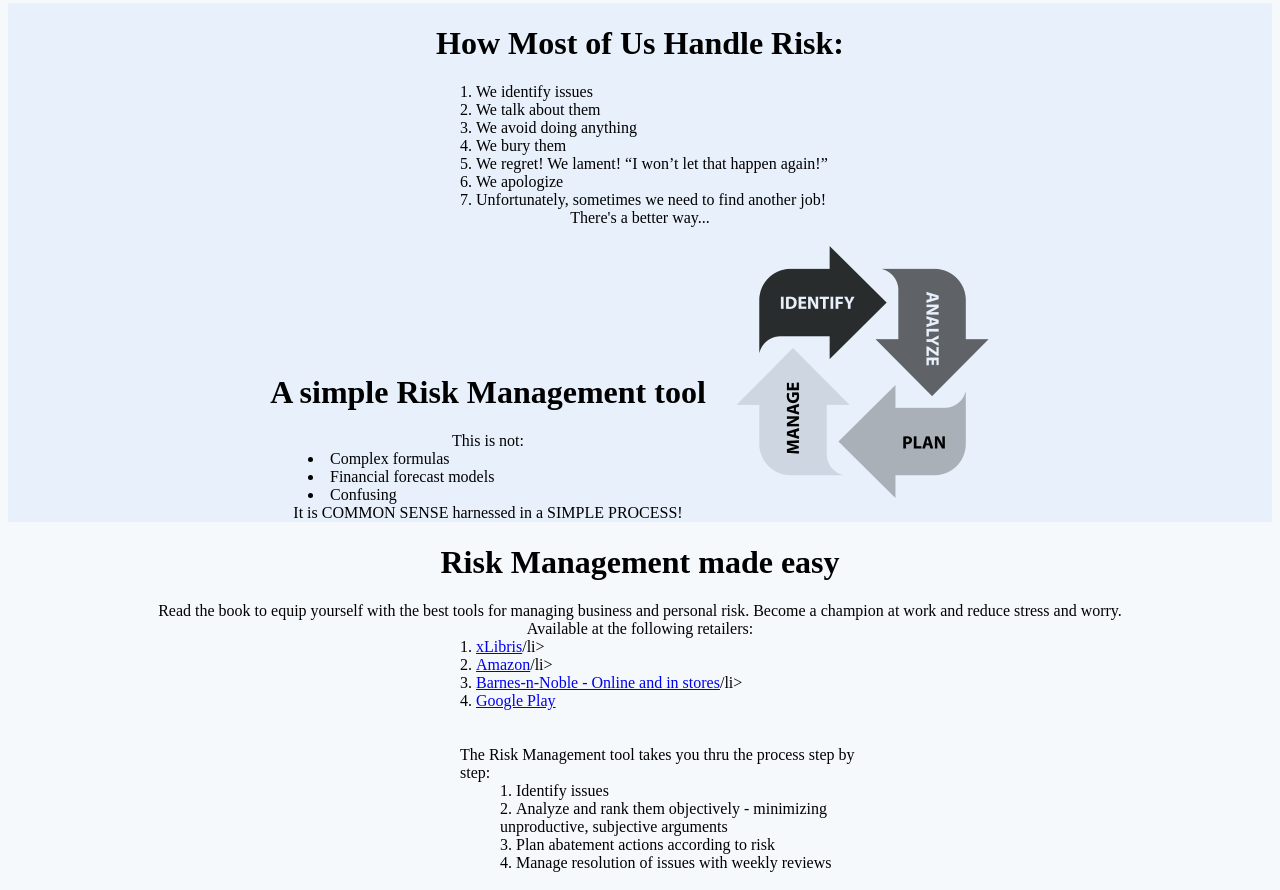
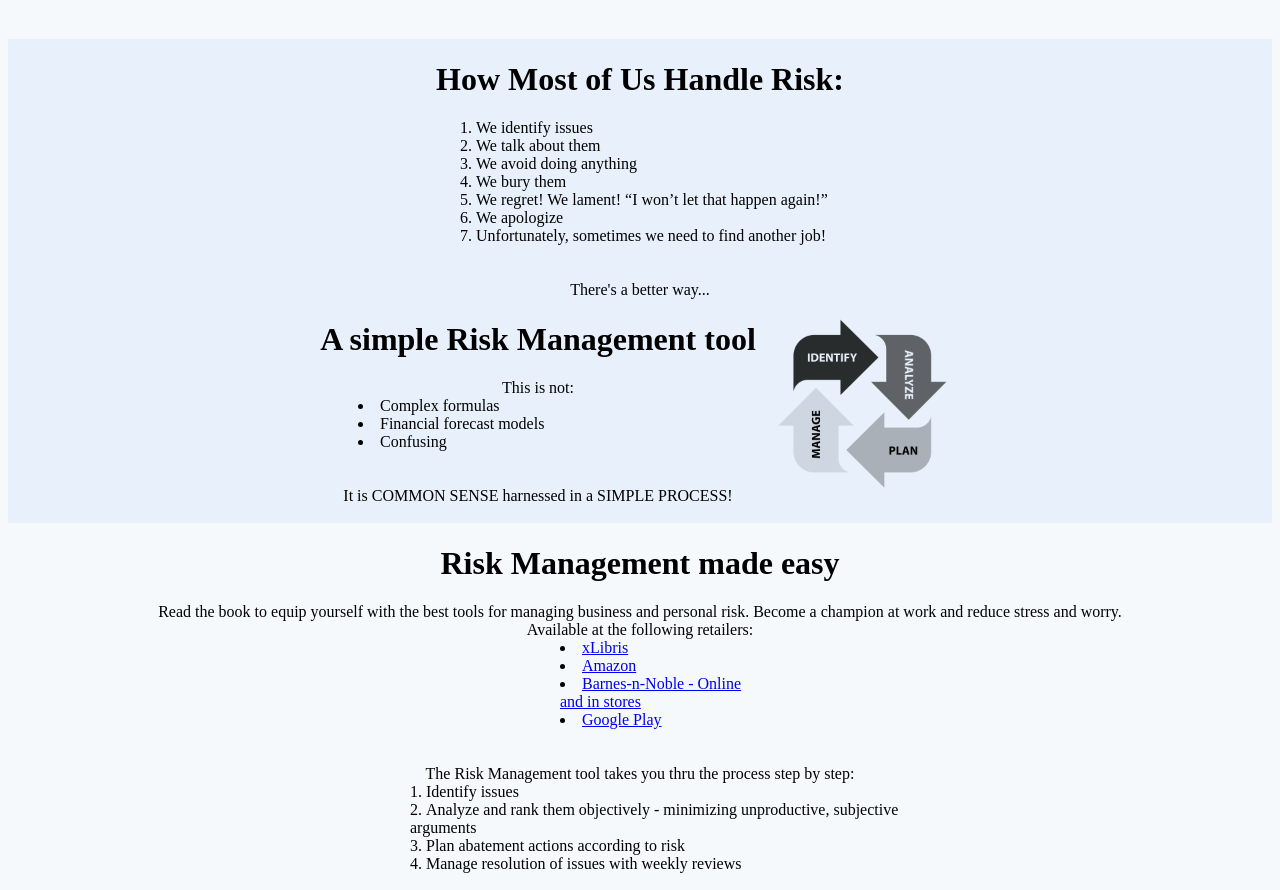
Before and after one commit to howtohandlerisk/howtohandlerisk.github.io, a plain HTML site: page index.html in a window 1280 px wide. Shown: the part 687-1577 px from the top of the page. Drawn offline with Linux system fonts and the light colour scheme.

Commit message:
Update index.html

```diff
--- a/index.html
+++ b/index.html
@@ -8,6 +8,7 @@
     <h1>How do you handle RISK?</h1>
     <img alt="@howtohandlerisk" src="images/howhandle.png" height="624" width="1185">
   </div>
+    <br><br>
   </center>
 
 <div style="text-align: center; background-color: #e8f1fb;">
@@ -22,6 +23,7 @@
       <li>We apologize</li>
       <li>Unfortunately, sometimes we need to find another job!</li>
     </ol>
+    <br><br>
     There's a better way...
   </div>
   <br>
@@ -33,9 +35,11 @@
       <li>Financial forecast models</li>
       <li>Confusing</li>
     </ul>
+        <br><br>
     It is COMMON SENSE harnessed in a SIMPLE PROCESS!
    </div>
-   <img alt="@howtohandlerisk" src="images/process.png" height="291" width="300">
+   <img alt="@howtohandlerisk" src="images/process.png" height="194" width="200">
+      <br><br>
 </div>
 
 <div style="text-align: center">
@@ -44,15 +48,15 @@
       Read the book to equip yourself with the best tools for managing business and personal risk.
       Become a champion at work and reduce stress and worry.
       <br>Available at the following retailers:
-    <ol style="list-style-position: inside; margin: 0 auto; position: relative; text-align: left; width: 400px;">
-      <li> <a target="_blank" href="http://www.howtohandlerisk-thebook.com/">xLibris</a>/li>
-      <li> <a target="_blank" href="#">Amazon</a>/li>
-      <li> <a target="_blank" href="#">Barnes-n-Noble - Online and in stores</a>/li>
+    <ul style="list-style-position: inside; margin: 0 auto; position: relative; text-align: left; width: 200px;">
+      <li> <a target="_blank" href="http://www.howtohandlerisk-thebook.com/">xLibris</a></li>
+      <li> <a target="_blank" href="#">Amazon</a></li>
+      <li> <a target="_blank" href="#">Barnes-n-Noble - Online and in stores</a></li>
       <li> <a target="_blank" href="#">Google Play</a></li>
     </ul>
       <br><br>
     The Risk Management tool takes you thru the process step by step:
-    <ol style="list-style-position: inside; margin: 0 auto; position: relative; text-align: left; width: 400px;">
+    <ol style="list-style-position: inside; margin: 0 auto; position: relative; text-align: left; width: 500px;">
       <li>Identify issues </li>
       <li>Analyze and rank them objectively - minimizing unproductive, subjective arguments</li>
       <li>Plan abatement actions according to risk</li>
@@ -69,6 +73,7 @@
     text-decoration: none;
     display: inline-block;
     font-size: 36px">Sign Up 8/31</button>
+      <br><br>
   </div>
 
 <div style="text-align: center; background-color: #e8f1fb;">
```
